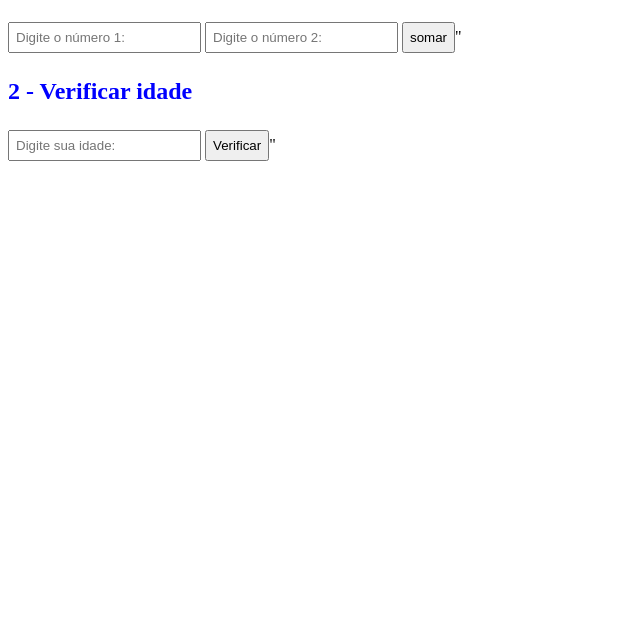
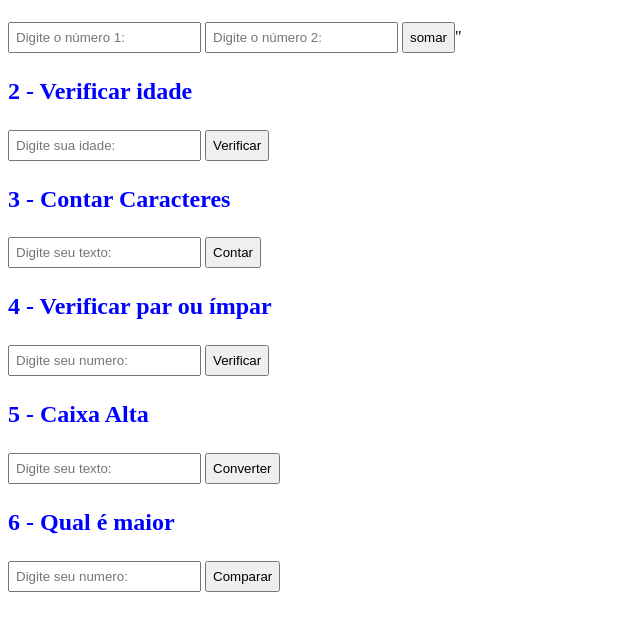
Before and after one commit to AristidesMoreira/javascriptA, a plain HTML site: page exercicios/index.html in a window 1280 px wide. Shown: the part 110-740 px from the top of the page, without its empty margins (0-640 px from the left). Drawn offline with Linux system fonts and the light colour scheme.

Commit message:
Aula 16/07

```diff
--- a/exercicios/index.html
+++ b/exercicios/index.html
@@ -1,30 +1,61 @@
 <!DOCTYPE html>
 <html lang="pt-br">
+
 <head>
     <meta charset="UTF-8">
     <meta name="viewport" content="width=device-width, initial-scale=1.0">
     <title>java Script</title>
-    <link rel="stylesheet" href="style.css"
-</head>
+    <link rel="stylesheet" href="style.css" </head>
+
 <body>
     <h1>Lista de Exercicios em Java Script</h1>
-<!-- Exercicio - 1 -->
+    <!-- Exercicio - 1 -->
     <div class="Exercicio">
         <h2>1 - soma de dois números</h2>
-        <input type = "number" id = "num1" placeholder="Digite o número 1:">
-        <input type = "number" id = "num2" placeholder="Digite o número 2:">
+        <input type="number" id="num1" placeholder="Digite o número 1:">
+        <input type="number" id="num2" placeholder="Digite o número 2:">
         <button onclick="somar();">somar</button>"
-        <p id = "resultado1"></p>
+        <p id="resultado1"></p>
     </div>
     <!-- Exercicio - 2 -->
     <div class="Exercicio">
         <h2>2 - Verificar idade</h2>
-        <input type = "number" id = "idade1" placeholder="Digite sua idade:">
-        <button onclick="calcularidade ();">Verificar</button>"
-        <p id = "idade1"></p>
+        <input type="number" id="idade1" placeholder="Digite sua idade:">
+        <button onclick="calcularidade();">Verificar</button>
+        <p id="resultado2"></p>
+    </div>
+    <!-- Exercicio - 3 -->
+    <div class="Exercicio">
+        <h2>3 - Contar Caracteres</h2>
+        <input type="text" id="texto1" placeholder="Digite seu texto:">
+        <button onclick="contarCaracteres();">Contar</button>
+        <p id="resultado3"></p>
+    </div>
+    </div>
+    <!-- Exercicio - 4 -->
+    <div class="Exercicio">
+        <h2>4 - Verificar par ou ímpar</h2>
+        <input type="number" id="n4" placeholder="Digite seu numero:">
+        <button onclick="parOuImpar();">Verificar</button>
+        <p id="resultado4"></p>
+    </div>
+    <!-- Exercicio - 5 -->
+    <div class="Exercicio">
+        <h2>5 - Caixa Alta</h2>
+        <input type="text" id="texto5" placeholder="Digite seu texto:">
+        <button onclick="caixaAlta();">Converter</button>
+        <p id="resultado5"></p>
+    </div>
+    <!-- Exercicio - 6 -->
+    <div class="Exercicio">
+        <h2>6 - Qual é maior</h2>
+        <input type="number" id="n5" placeholder="Digite seu numero:">
+        <button onclick="caixaAlta();">Comparar</button>
+        <p id="resultado6"></p>
     </div>
 
 
     <script src="script.js" defer></script>
 </body>
+
 </html>
--- a/exercicios/script.js
+++ b/exercicios/script.js
@@ -1,21 +1,56 @@
 // Exercicio - 1
-function somar (){
+function somar() {
     let n1 = Number(document.getElementById("num1").value);
     let n2 = Number(document.getElementById("num2").value);
     // console.log("Resultado: "+ (n1+n2));
 
-    document.getElementById("resultado1").innerText = "Resultado: " + (n1+n2);
+    document.getElementById("resultado1").innerText = "Resultado: " + (n1 + n2);
 }
 
 // Exercicio - 2
-function calcaularidade (){
+function calcularidade() {
     let n1 = Number(document.getElementById("idade1").value);
     let resultado;
-    if (n1 >= 18){
-        resultado = "Você é de maior"
-    } else{
-        "Você é de menor"
+    if (n1 >= 18) {
+        resultado = "Você é de maior";
+    } else {
+        resultado = "Você é de menor";
     }
 
-    document.getElementById("resultado").innerText = resultado;
+    document.getElementById("resultado2").innerText = resultado;
 }
+// Exercicio - 3
+function contarCaracteres() {
+    let t1 = (document.getElementById("texto1").value);
+    let tamanho = t1.length;
+
+    document.getElementById("resultado3").innerText = tamanho;
+}
+// Exercicio - 4
+function parOuImpar() {
+    let n3 = Number(document.getElementById("n4").value);
+    let parouimpar = "";
+    if (n3 % 2 === 0) {
+        parouimpar =  "Par";
+    } else {
+        parouimpar = "Ímpar";
+    }
+
+    document.getElementById("resultado4").innerText = parouimpar;
+}
+// Exercicio - 5
+function caixaAlta() {
+    let t5 = (document.getElementById("texto5").value);
+    let textoMaiusculo = t5.toUpperCase();
+
+
+    document.getElementById("resultado5").innerText = textoMaiusculo;
+}
+// Exercicio - 6
+function caixaAlta() {
+    let n5 = (document.getElementById("numero6").value);
+    let textoMaiusculo = t5.toUpperCase();
+
+
+    document.getElementById("resultado5").innerText = textoMaiusculo;
+}
```
